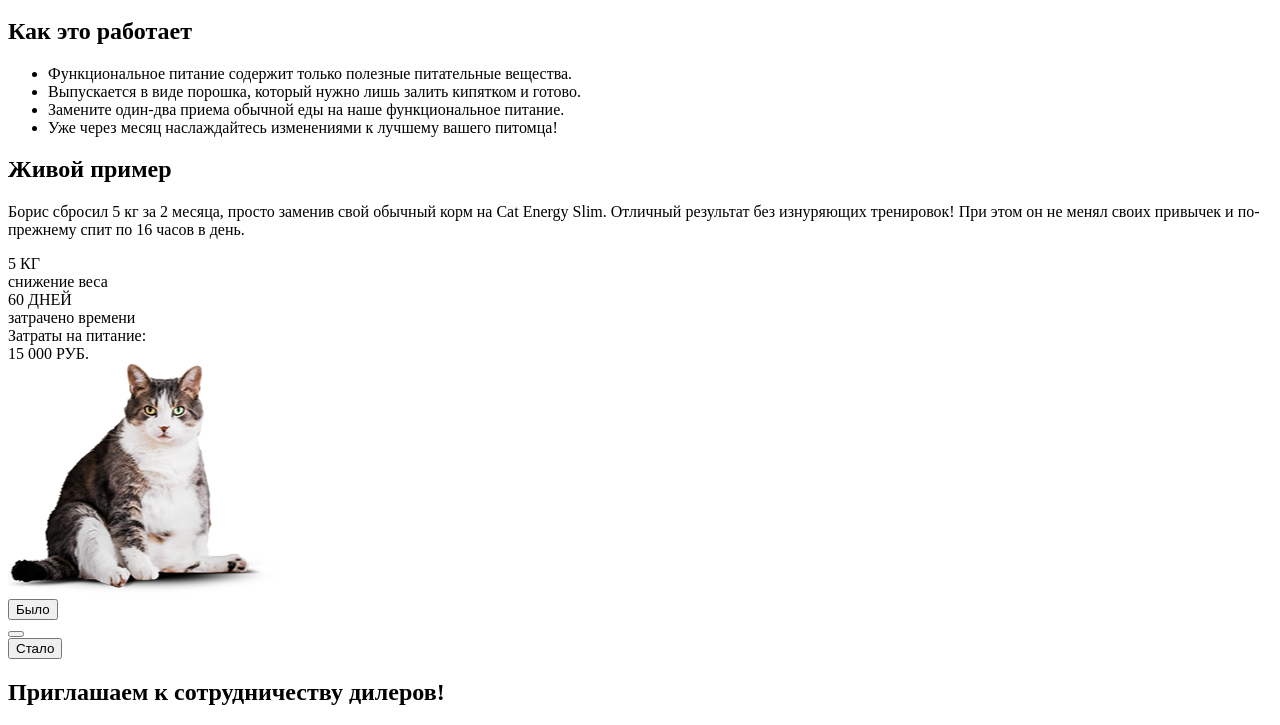
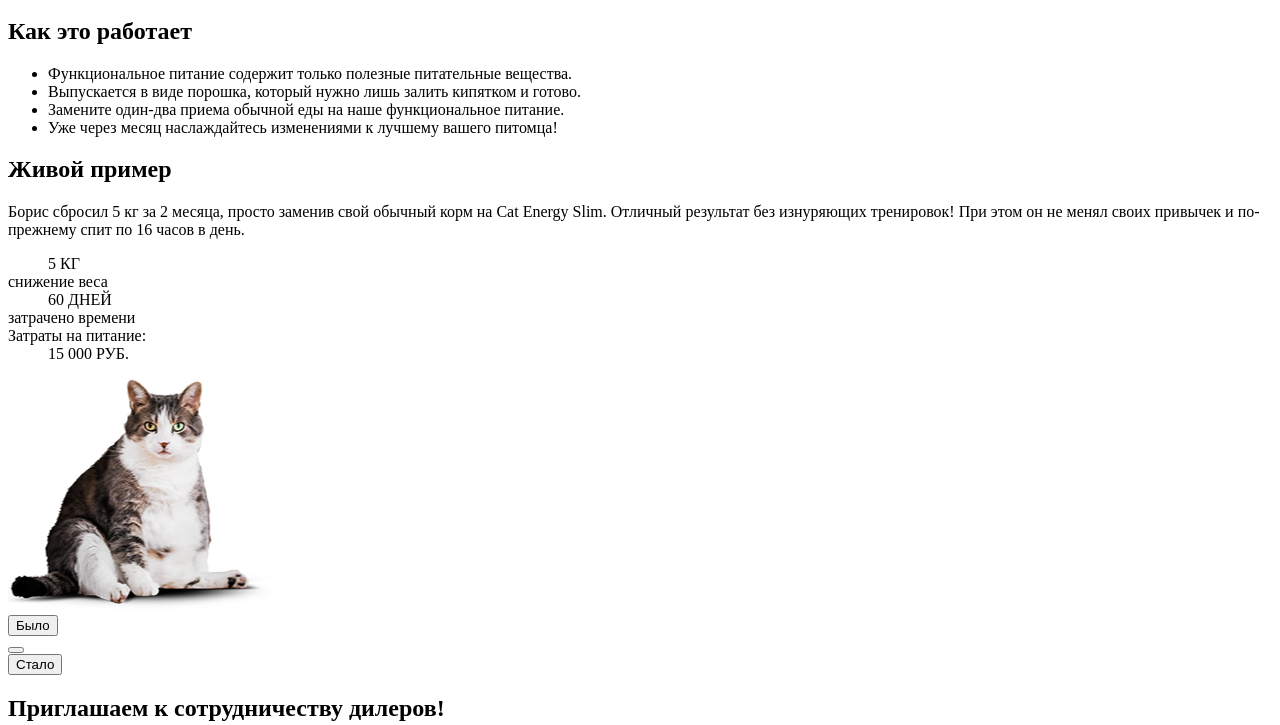
Before and after one commit to htmlacademy-adaptive/1649351-cat-energy-25, a website: page source/index.html in a window 1280 px wide. Shown: the part 714-1439 px from the top of the page. Drawn offline with Linux system fonts and the light colour scheme.

Commit message:
Переделан блок demo__stat

```diff
--- a/source/index.html
+++ b/source/index.html
@@ -110,25 +110,15 @@
                 При этом он не менял своих привычек и по-прежнему спит по 16 часов в день.
             </p>
 
-            <!--
-                ПЕРЕДЕЛАТЬ
-                https://github.com/htmlacademy-adaptive/1649351-cat-energy-25/pull/2#discussion_r847406789
-            -->
-            <div class="demo__stat">
-                <div class="demo-stat__item">
-                    <div class="demo-stat__value">5 КГ</div>
-                    <div class="demo-stat__caption">снижение веса</div>
-                </div>
+            <dl class="demo__stat">
+                <dd>5 КГ</dd>
+                <dt>снижение веса</dt>
 
-                <div class="demo-stat__item">
-                    <div class="demo-stat__value">60 ДНЕЙ</div>
-                    <div class="demo-stat__caption">затрачено времени</div>
-                </div>
+                <dd>60 ДНЕЙ</dd>
+                <dt>затрачено времени</dt>
 
-                <div class="demo-stat__item demo-stat__item--total">
-                    Затраты на питание: <br> 15 000 РУБ.
-                </div>
-            </div>
+                <dt>Затраты на питание:</dt> <dd> 15 000 РУБ.</dd>
+            </dl>
 
             <div class="demo__result">
                 <div class="demo__image">
```
